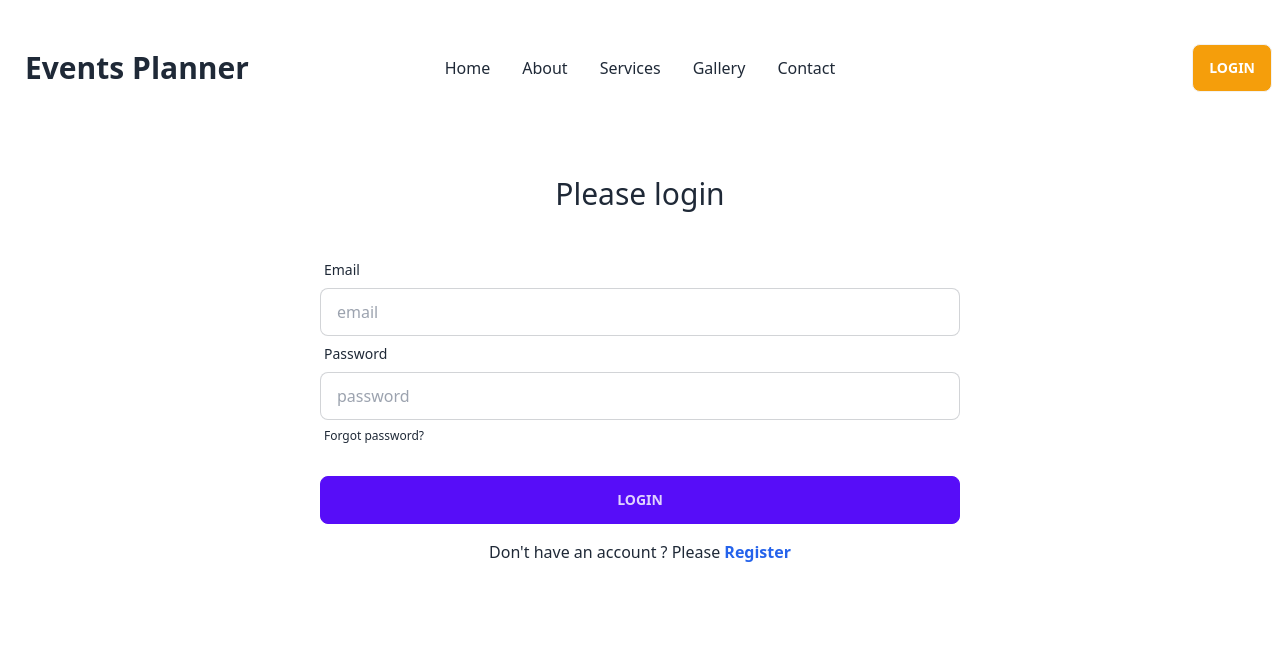
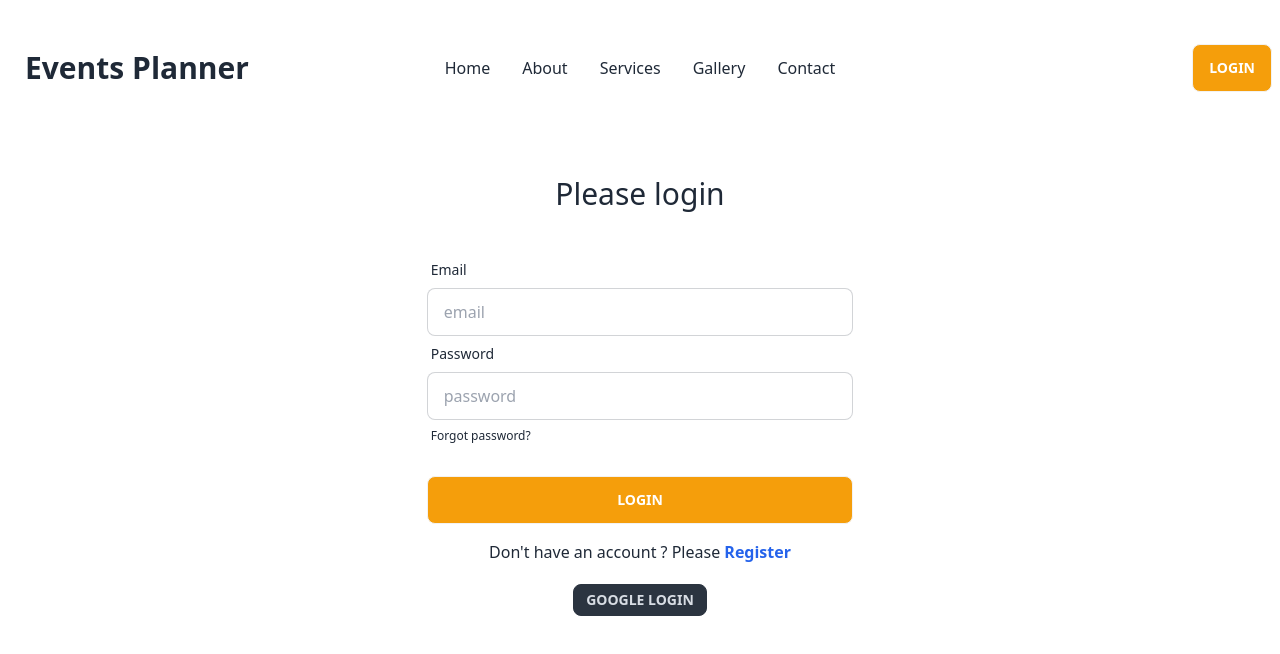
Before and after one commit to RawshanaraEity/social-event-management, a React (Vite) app: page /login in a window 1280 px wide. Shown: the top 654 px of the page. Built offline with nearby package versions, Linux system fonts and the light colour scheme.

Commit message:
added google login functionality

```diff
--- /dev/null
+++ b/src/Provider/AuthProvider.jsx
@@ -0,0 +1,38 @@
+import { createContext } from "react";
+import { GoogleAuthProvider, createUserWithEmailAndPassword, signInWithPopup  } from "firebase/auth";
+import  auth from "../firebase/firebase.config";
+
+
+export const AuthContext = createContext(null)
+
+const googleProvider = new GoogleAuthProvider();
+
+const AuthProvider = ({children}) => {
+
+
+    // google login
+    const googleLogin = () =>{
+        return signInWithPopup(auth, googleProvider)
+
+    }
+
+    // signup
+    const createUser = (email, password) =>{
+        return createUserWithEmailAndPassword(auth, email, password)
+    }
+
+
+    const info = {
+        googleLogin,
+        createUser
+    }
+
+
+    return (
+        <AuthContext.Provider value={info}>
+            {children}
+        </AuthContext.Provider>
+    );
+};
+
+export default AuthProvider;
--- a/src/components/SocialLogin.jsx
+++ b/src/components/SocialLogin.jsx
@@ -1,9 +1,21 @@
+
+import { useContext } from "react";
+import { AuthContext } from "../Provider/AuthProvider";
 
 
 const SocialLogin = () => {
+    const {googleLogin} = useContext(AuthContext)
+
+
+    const handleGoogleLogin = () =>{
+        googleLogin()
+        .then(result => console.log(result.user))
+        .catch(error => console.log(error))
+    }
+
     return (
-        <div>
-
+        <div className="p-5">
+            <button onClick={handleGoogleLogin} className="btn btn-neutral btn-sm">Google Login</button>
         </div>
     );
 };
--- a/src/firebase/firebase.config.js
+++ b/src/firebase/firebase.config.js
@@ -1,5 +1,7 @@
 // Import the functions you need from the SDKs you need
 import { initializeApp } from "firebase/app";
+import { getAuth } from "firebase/auth";
+
 // TODO: Add SDKs for Firebase products that you want to use
 // https://firebase.google.com/docs/web/setup#available-libraries
 
@@ -15,4 +17,5 @@ const firebaseConfig = {
 
 // Initialize Firebase
 const app = initializeApp(firebaseConfig);
-export default app;
+const auth = getAuth(app)
+export default auth;
--- /dev/null
+++ b/src/hooks/useAuth.jsx
@@ -0,0 +1,11 @@
+import { useContext } from "react";
+import { AuthContext } from "../Provider/AuthProvider";
+
+
+const useAuth = () => {
+
+    const all = useContext(AuthContext)
+    return all
+};
+
+export default useAuth;
--- a/src/main.jsx
+++ b/src/main.jsx
@@ -5,12 +5,15 @@ import {
   RouterProvider,
 } from "react-router-dom";
 import router from './routes/Routes';
+import AuthProvider from './Provider/AuthProvider';
 
 
 
 
 ReactDOM.createRoot(document.getElementById('root')).render(
   <React.StrictMode>
-   <RouterProvider router={router} />
+    <AuthProvider>
+    <RouterProvider router={router} />
+    </AuthProvider>
   </React.StrictMode>,
 )
--- a/src/pages/Login.jsx
+++ b/src/pages/Login.jsx
@@ -1,6 +1,7 @@
 import React from "react";
 import NavBar from "../home/NavBar";
 import { Link } from "react-router-dom";
+import SocialLogin from "../components/SocialLogin";
 
 const Login = () => {
   return (
@@ -9,7 +10,7 @@ const Login = () => {
       <div>
         <h2 className="text-3xl my-10 text-center">Please login</h2>
 
-        <form className="md:w-3/4 lg:w-1/2 mx-auto">
+        <form className="md:w-3/4 lg:w-1/3 mx-auto">
           <div className="form-control">
             <label className="label">
               <span className="label-text">Email</span>
@@ -40,7 +41,7 @@ const Login = () => {
             </label>
           </div>
           <div className="form-control mt-6">
-            <button className="btn btn-primary">Login</button>
+            <button className="btn bg-amber-500 text-white">Login</button>
           </div>
         </form>
         <p className="text-center mt-4">
@@ -50,6 +51,7 @@ const Login = () => {
           </Link>
         </p>
       </div>
+     <div className="flex justify-center"> <SocialLogin></SocialLogin></div>
     </div>
   );
 };
--- a/src/pages/Register.jsx
+++ b/src/pages/Register.jsx
@@ -1,8 +1,22 @@
-import React from "react";
+import React, { useContext } from "react";
 import NavBar from "../home/NavBar";
 import { Link } from "react-router-dom";
+import SocialLogin from "../components/SocialLogin";
+import useAuth from "../hooks/useAuth";
+
 
 const Register = () => {
+    const {createUser} = useAuth()
+
+    const handleSubmit = (e) =>{
+        e.preventDefault()
+        const name = e.target.name.value;
+        const email = e.target.email.value;
+        const photo = e.target.photo.value;
+        const password = e.target.password.value;
+        console.log(email,name,password,photo)
+    }
+
   return (
     <div>
       <div>
@@ -10,7 +24,7 @@ const Register = () => {
         <div>
           <h2 className="text-3xl my-5 text-center">Please Register</h2>
 
-          <form className="md:w-3/4 lg:w-1/3 mx-auto">
+          <form onSubmit={handleSubmit} className="md:w-3/4 lg:w-1/3 mx-auto">
           <div className="form-control">
               <label className="label">
                 <span className="label-text">Name</span>
@@ -65,7 +79,7 @@ const Register = () => {
               </label>
             </div>
             <div className="form-control mt-6">
-              <button className="btn btn-primary">Register</button>
+              <button className="btn bg-amber-500 text-white" type="submit">Register</button>
             </div>
           </form>
           <p className="text-center mt-4">
@@ -79,6 +93,7 @@ const Register = () => {
           </p>
         </div>
       </div>
+      <div className="flex justify-center"> <SocialLogin></SocialLogin></div>
     </div>
   );
 };
```
